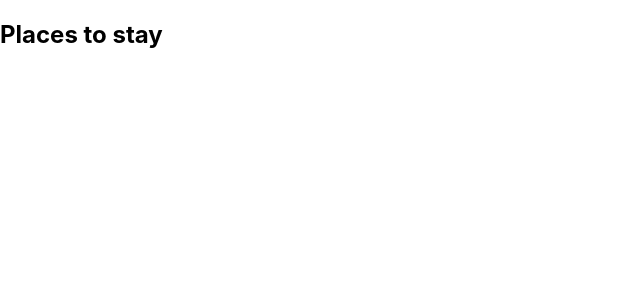
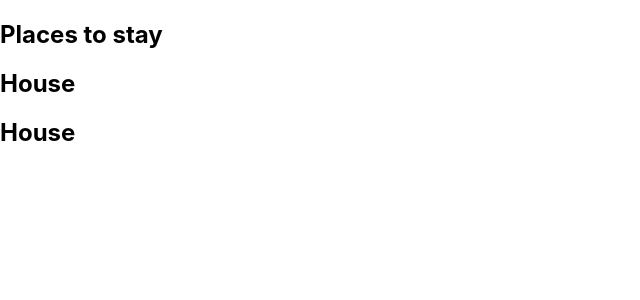
Before and after one commit to rt3me/nextjs-bnb, a Next.js app: page / in a window 1280 px wide. Shown: the top 300 px of the page, without its empty margins (0-640 px from the left). Built offline with nearby package versions, Linux system fonts and the light colour scheme.

Commit message:
Added House component to map of houses data in index

```diff
--- /dev/null
+++ b/components/House.jsx
@@ -0,0 +1,7 @@
+export default function House() {
+  return (
+    <div>
+      <h2>House</h2>
+    </div>
+  )
+}
--- a/pages/index.jsx
+++ b/pages/index.jsx
@@ -2,6 +2,7 @@ import React from 'react';
 import Head from 'next/head';
 import Image from 'next/image';
 import houses from '../houses.js';
+import House from '../components/House';
 import styles from '../styles/Home.module.css';
 
 export default function Home() {
@@ -10,9 +11,11 @@ export default function Home() {
       <h2>Places to stay</h2>
 
       <div className="houses">
-        {houses.map((house, index) => {
-          //...
-        })}
+        {
+          houses.map((house, index) => {
+            return <House key={index} {...house} />
+          })
+        }
       </div>
     </div>
   );
```
